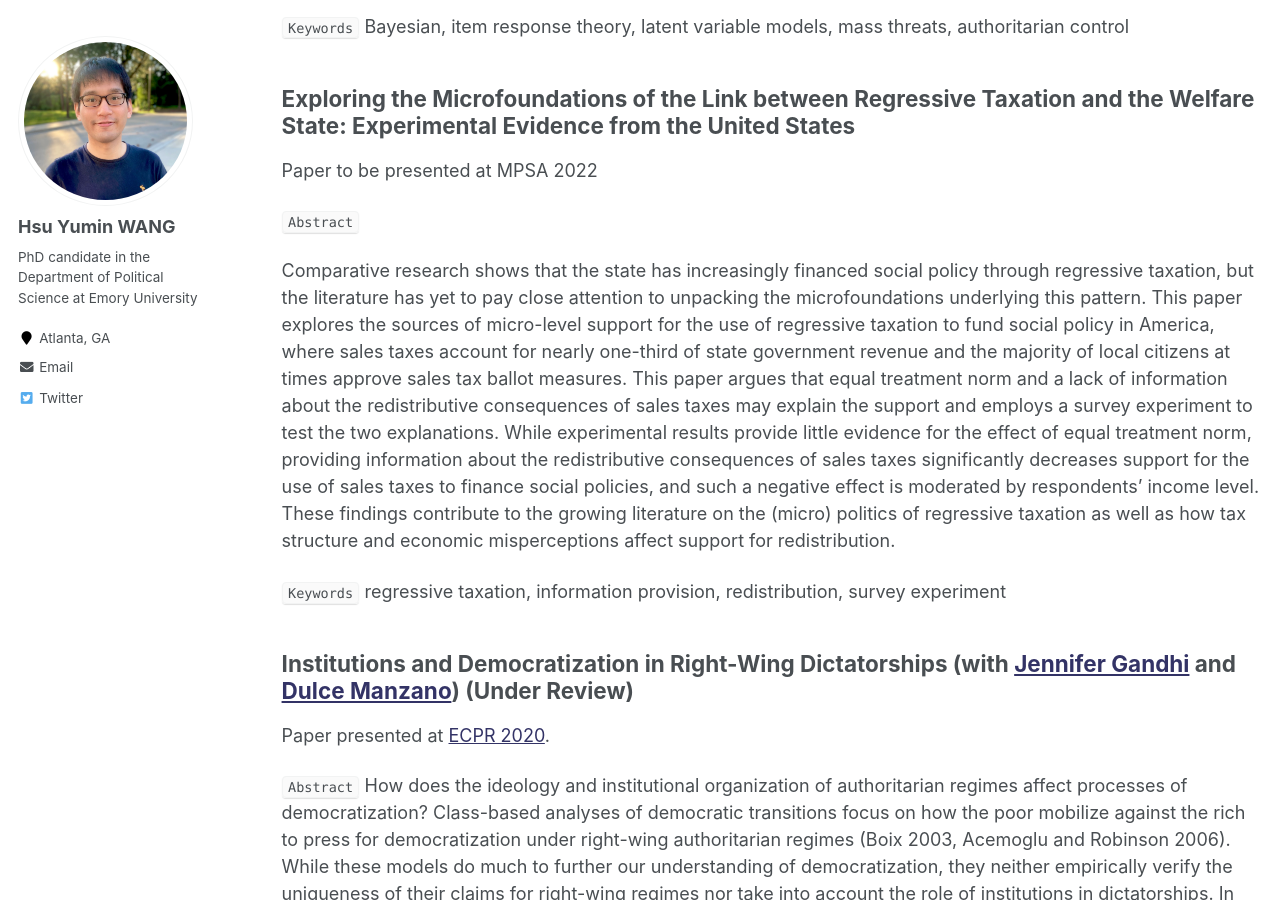
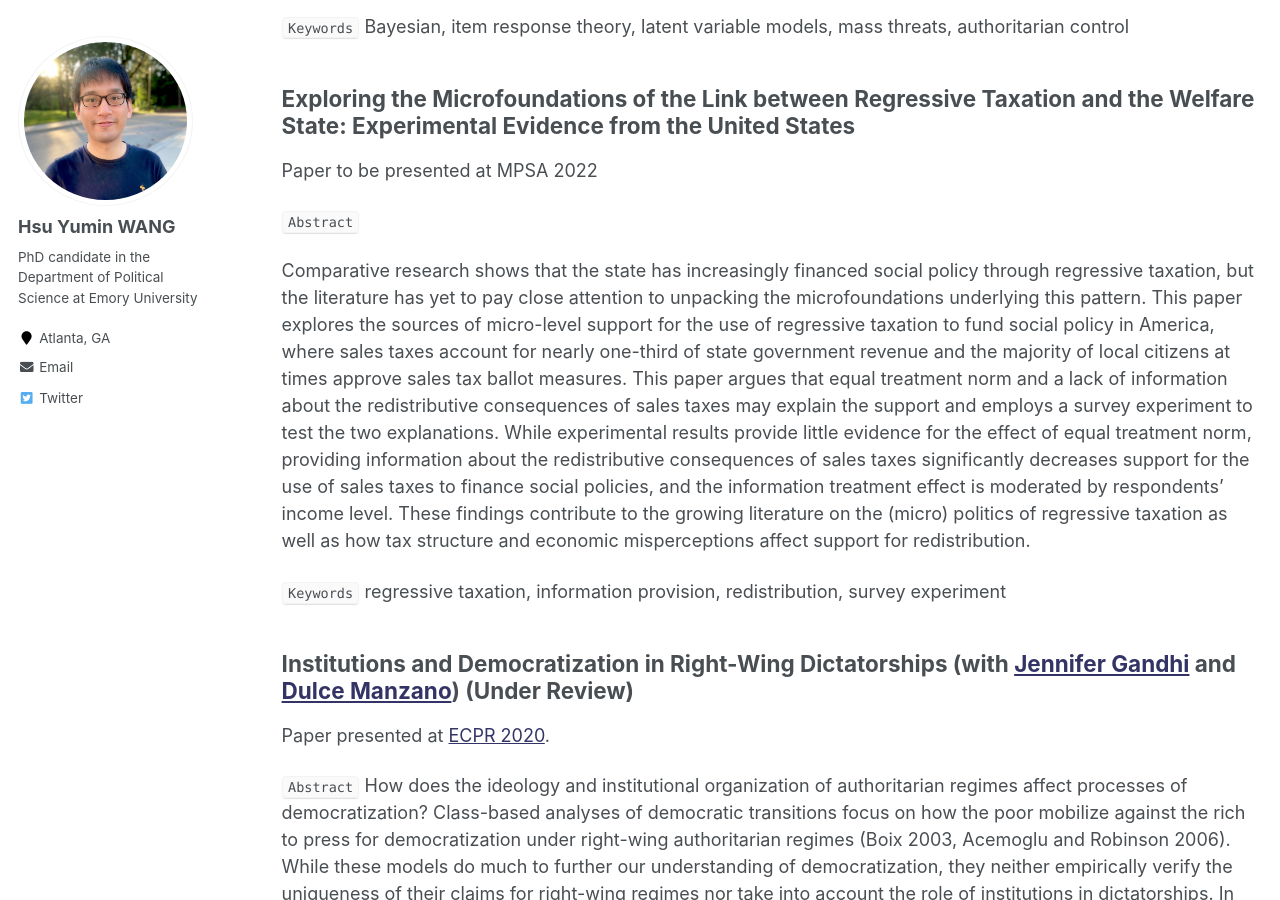
Before and after one commit to hsuyumin/hsuyumin.github.io, a Jekyll site: the page built from _pages/publications.md, in a window 1280 px wide and 900 px high, scrolled down 1964 px. Built offline with Jekyll 4.4.1, drawn with Linux system fonts in a browser that asks for light colours.

Commit message:
Update publications.md

```diff
--- a/_pages/publications.md
+++ b/_pages/publications.md
@@ -49,7 +49,7 @@ Paper to be presented at MPSA 2022
 
 `Abstract`
 
-Comparative research shows that the state has increasingly financed social policy through regressive taxation, but the literature has yet to pay close attention to unpacking the microfoundations underlying this pattern. This paper explores the sources of micro-level support for the use of regressive taxation to fund social policy in America, where sales taxes account for nearly one-third of state government revenue and the majority of local citizens at times approve sales tax ballot measures. This paper argues that equal treatment norm and a lack of information about the redistributive consequences of sales taxes may explain the support and employs a survey experiment to test the two explanations. While experimental results provide little evidence for the effect of equal treatment norm, providing information about the redistributive consequences of sales taxes significantly decreases support for the use of sales taxes to finance social policies, and such a negative effect is moderated by respondents’ income level. These findings contribute to the growing literature on the (micro) politics of regressive taxation as well as how tax structure and economic misperceptions affect support for redistribution.
+Comparative research shows that the state has increasingly financed social policy through regressive taxation, but the literature has yet to pay close attention to unpacking the microfoundations underlying this pattern. This paper explores the sources of micro-level support for the use of regressive taxation to fund social policy in America, where sales taxes account for nearly one-third of state government revenue and the majority of local citizens at times approve sales tax ballot measures. This paper argues that equal treatment norm and a lack of information about the redistributive consequences of sales taxes may explain the support and employs a survey experiment to test the two explanations. While experimental results provide little evidence for the effect of equal treatment norm, providing information about the redistributive consequences of sales taxes significantly decreases support for the use of sales taxes to finance social policies, and the information treatment effect is moderated by respondents’ income level. These findings contribute to the growing literature on the (micro) politics of regressive taxation as well as how tax structure and economic misperceptions affect support for redistribution.
 
 `Keywords` regressive taxation, information provision, redistribution, survey experiment
 
```
